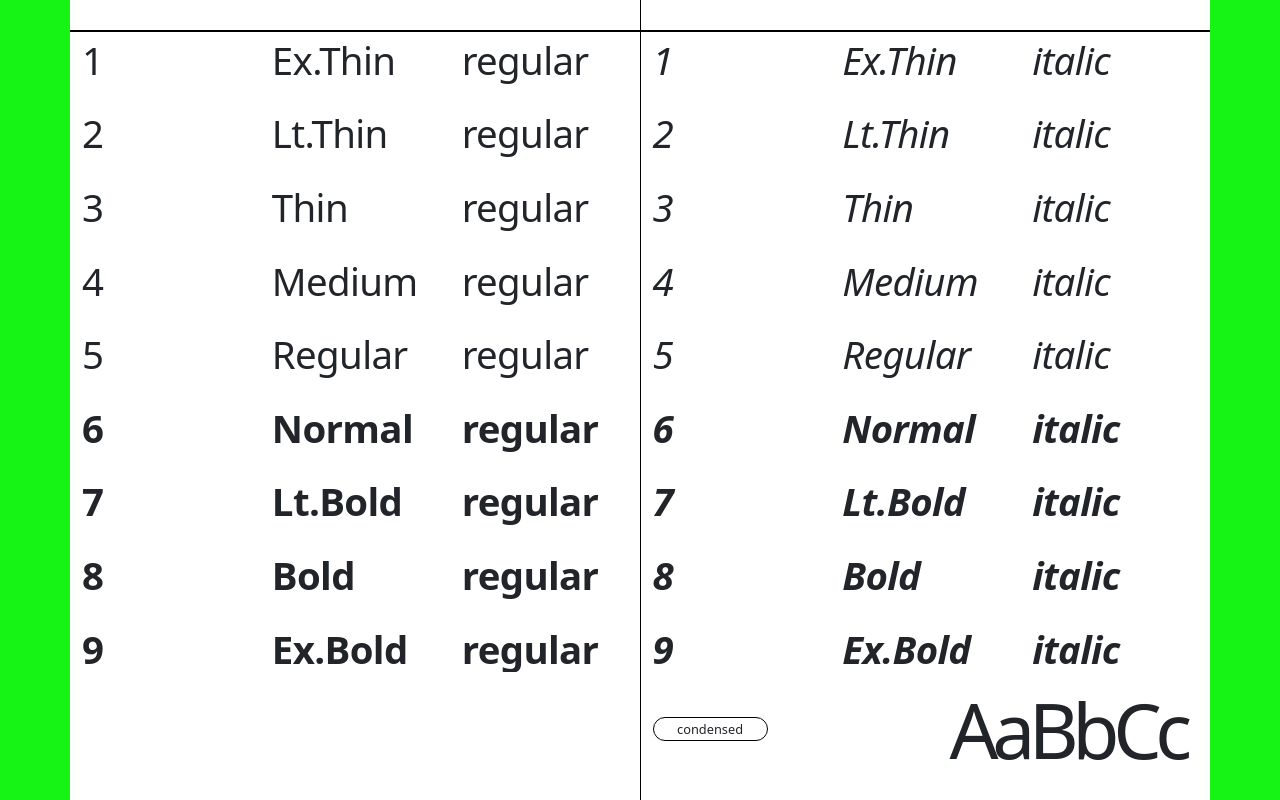
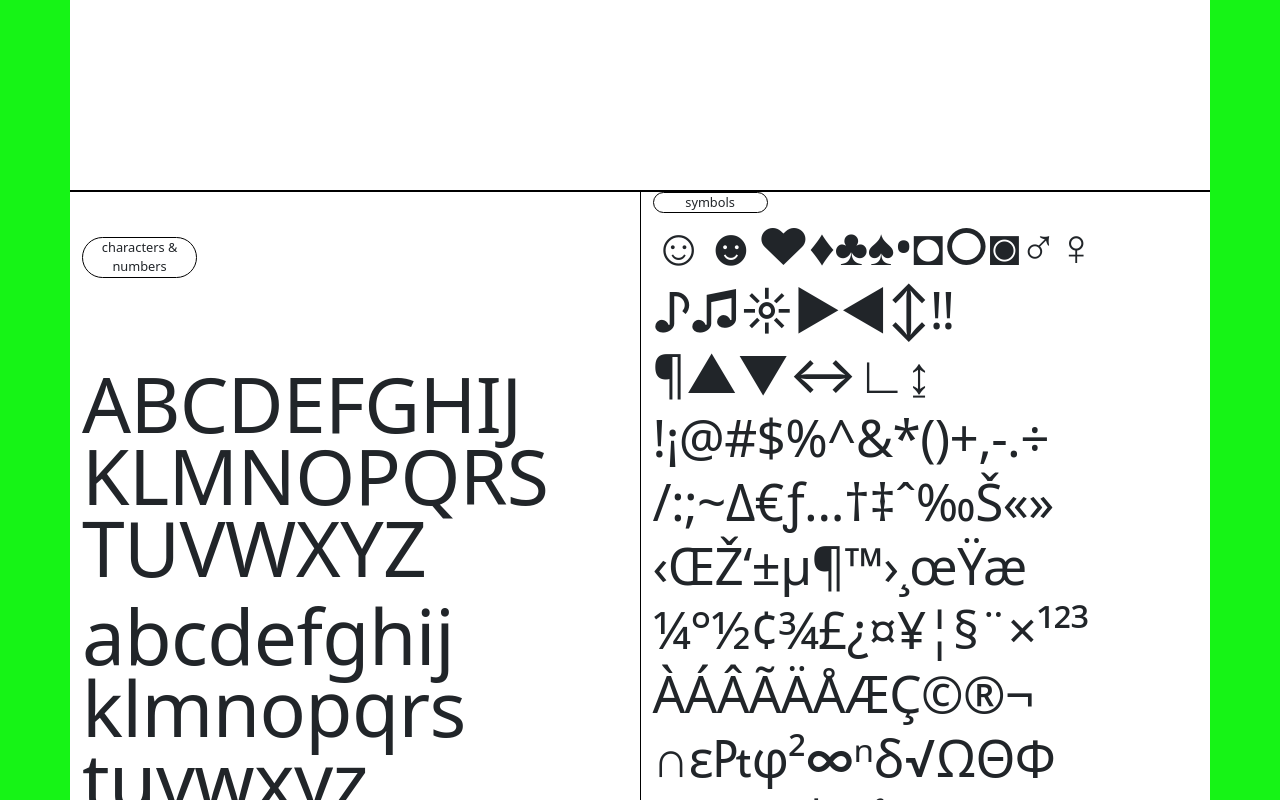
Before and after one commit to Kaltrunner/font-app, a React (Vite) app: page / in a window 1280 px wide. Shown: the part 2000-2800 px from the top of the page. Built offline with nearby package versions, Linux system fonts and the light colour scheme.

Commit message:
filling up the body and adding a footer

```diff
--- a/src/App.jsx
+++ b/src/App.jsx
@@ -1,6 +1,7 @@
 import Nav from "./components/nav/nav";
 import Header from "./components/header/Header";
 import Body from "./components/body/Body";
+import Footer from "./components/Footer/Footer";
 // import FontSizeSlider from "./components/FontSizeSlider/FontSizeSlider";
 import "bootstrap/dist/css/bootstrap.min.css";
 import "./App.css";
@@ -11,6 +12,7 @@ function App() {
       <Nav clock="Clock" />
       <Header />
       <Body />
+      <Footer />
       {/* <FontSizeSlider /> */}
     </>
   );
--- /dev/null
+++ b/src/components/Footer/Footer.jsx
@@ -0,0 +1,48 @@
+import "./footer.css";
+
+function Footer() {
+  return (
+    <div className="footer-body-div">
+      <div className="line-div"></div>
+
+      <div className="container text-center">
+        <div className="row footer-row">
+          <div className="col footer-col">
+            Resources:
+            <br />
+            <a
+              id="tag"
+              target="_blank"
+              rel="noreferrer"
+              href="https://en.wikipedia.org/wiki/Helvetica"
+            >
+              Wikipedia
+            </a>
+            <br/>
+            <a
+              id="tag"
+              target="_blank"
+              rel="noreferrer"
+              href="https://fsymbols.com/"
+            >fsymbols</a>
+          </div>
+          <div className="col"> </div>
+          <div className="col">
+            Designed and developed by{" "}
+            <a
+              id="tag"
+              target="_blank"
+              rel="noreferrer"
+              href="https://www.erikmrussell.com/"
+            >
+              Erik Russell
+            </a>{" "}
+            — ©2023
+          </div>
+        </div>
+      </div>
+    </div>
+  );
+}
+
+export default Footer;
--- /dev/null
+++ b/src/components/Footer/footer.css
@@ -0,0 +1,23 @@
+
+
+.footer-body-div {
+    margin-top: 6vh;
+    height: 30vh;
+}
+
+.footer-col {
+    text-align: left;
+}
+
+#tag {
+    color: gray;
+    text-decoration: none;
+    border-bottom: 1px solid rgb(22, 244, 22);
+    transition: all .25s ease-in-out;
+}
+
+#tag:hover {
+    text-decoration: none;
+    border-bottom: 1px solid #000;
+    transition: all .25s ease-in-out;
+}
--- a/src/components/body/Body.jsx
+++ b/src/components/body/Body.jsx
@@ -5,9 +5,74 @@ function Body() {
     <div className="body-container-div">
       <div className="container text-center">
         <div className="row">
-          <div className="col col-left" id="body-col"></div>
+          {/* <div className="col col-left" id="body-col">
+            <div className="subform-title-div">
+              <p className="subform-title-div-text">characters</p>
+            </div>
 
-          <div className="col col-right" id="body-col"></div>
+          </div> */}
+
+          <div className="col col-right" id="body-col">
+            <p>Font Size Slider</p>
+          </div>
+        </div>
+      </div>
+      <div className="container text-center">
+        <div className="row">
+          <div className="col col-left" id="body-col">
+            <div className="subform-title-div">
+              <p className="subform-title-div-text">characters & numbers</p>
+            </div>
+            <div className="character-list-div">
+              <p className="character-list">
+                ABCDEFGHIJ
+                <br />
+                KLMNOPQRS
+                <br />
+                TUVWXYZ
+              </p>
+              <p className="character-list">
+                abcdefghij
+                <br />
+                klmnopqrs
+                <br />
+                tuvwxyz
+              </p>
+              <br />
+              <p className="character-list">0123456789</p>
+            </div>
+          </div>
+
+          <div className="col col-right" id="body-col">
+            <div className="subform-title-div">
+              <p className="subform-title-div-text">symbols</p>
+            </div>
+            <div className="character-list-div">
+              <p className="character-list" id="symbols">
+                ☺☻♥♦♣♠•◘○◙♂♀
+                <br />
+                ♪♫☼►◄↕‼¶▲▼↔∟↨
+                <br />
+                !¡@#$%^&*()+,-.÷
+                <br />
+                /:;~Δ€ƒ…†‡ˆ‰Š«»
+                <br />
+                ‹ŒŽ‘±µ¶™›¸œŸæ
+                <br />
+                ¼°½¢¾£¿¤¥¦§¨×¹²³
+                <br />
+                ÀÁÂÃÄÅÆÇ©®¬
+                <br />
+                ∩ε₧φ²∞ⁿδ√ΩΘΦ
+                <br />
+                ≈τµ÷σ⌡Σ⌠π≤Γ≥ß±
+                <br />
+                α≡░▒▓│┤╡╢╖╕╣║
+                <br />
+                ▀▐▌▌▄■█←→↓↑
+              </p>
+            </div>
+          </div>
         </div>
       </div>
 
@@ -329,11 +394,76 @@ function Body() {
 
       <div className="container text-center">
         <div className="row">
-          <div className="col col-left" id="body-col"></div>
+          <div className="col col-left" id="body-col">
+            <div class="row subform-row">
+              <div class="col" id="subform-title">
+                <div className="subform-title-div">
+                  <p className="subform-title-div-text">63px</p>
+                </div>
+              </div>
+              <div class="col" id="subfam-letters">
+                <p className="subform-title-div-letters" id="f64px">
+                  Lorem ipsum
+                </p>
+              </div>
+            </div>
+            <div class="row subform-row">
+              <div class="col" id="subform-title">
+                <div className="subform-title-div">
+                  <p className="subform-title-div-text">48px</p>
+                </div>
+              </div>
+              <div class="col" id="subfam-letters">
+                <p className="subform-title-div-letters" id="f48px">
+                  Lorem ipsum dolor sit amet,
+                </p>
+              </div>
+            </div>
+            <div class="row subform-row">
+              <div class="col" id="subform-title">
+                <div className="subform-title-div">
+                  <p className="subform-title-div-text">32px</p>
+                </div>
+              </div>
+              <div class="col" id="subfam-letters">
+                <p className="subform-title-div-letters" id="f32px">
+                  Lorem ipsum dolor sit amet, consectetur adipiscing elit,
+                </p>
+              </div>
+            </div>
+            <div class="row subform-row">
+              <div class="col" id="subform-title">
+                <div className="subform-title-div">
+                  <p className="subform-title-div-text">24px</p>
+                </div>
+              </div>
+              <div class="col" id="subfam-letters">
+                <p className="subform-title-div-letters" id="f24px">
+                  Lorem ipsum dolor sit amet, consectetur adipiscing elit, sed
+                  do eiusmod tempor incididunt ut labore et dolore magna aliqua.
+                </p>
+              </div>
+            </div>
+            <div class="row subform-row">
+              <div class="col" id="subform-title">
+                <div className="subform-title-div">
+                  <p className="subform-title-div-text">16px</p>
+                </div>
+              </div>
+              <div class="col" id="subfam-letters">
+                <p className="subform-title-div-letters" id="f16px">
+                  Lorem ipsum dolor sit amet, consectetur adipiscing elit, sed
+                  do eiusmod tempor incididunt ut labore et dolore magna aliqua.
+                  Ut enim ad minim veniam, quis nostrud exercitation ullamco
+                  laboris nisi ut aliquip ex ea commodo consequat.
+                </p>
+              </div>
+            </div>
+          </div>
 
           <div className="col col-right" id="body-col">
             <div class="row subform-row">
-              <div class="col" id="subfam-title">
+              <div class="col" id="subform-title">
                 <div className="subform-title-div">
                   <p className="subform-title-div-text">condensed</p>
                 </div>
@@ -345,7 +475,7 @@ function Body() {
               </div>
             </div>
             <div class="row subform-row">
-              <div class="col" id="subfam-title">
+              <div class="col" id="subform-title">
                 <div className="subform-title-div">
                   <p className="subform-title-div-text">compact</p>
                 </div>
@@ -357,7 +487,7 @@ function Body() {
               </div>
             </div>
             <div class="row subform-row">
-              <div class="col" id="subfam-title">
+              <div class="col" id="subform-title">
                 <div className="subform-title-div">
                   <p className="subform-title-div-text">regular</p>
                 </div>
@@ -369,7 +499,7 @@ function Body() {
               </div>
             </div>
             <div class="row subform-row">
-              <div class="col" id="subfam-title">
+              <div class="col" id="subform-title">
                 <div className="subform-title-div">
                   <p className="subform-title-div-text">expanded</p>
                 </div>
@@ -383,6 +513,33 @@ function Body() {
           </div>
         </div>
       </div>
+      <div className="container text-center">
+        <div className="row">
+          <div className="col col-left" id="body-col">
+            <div className="subform-title-div">
+              <p className="subform-title-div-text">100%</p>
+            </div>
+            <div className="subform-title-div">
+              <p className="subform-title-div-text">45%</p>
+            </div>
+            <div className="subform-title-div">
+              <p className="subform-title-div-text">33%</p>
+            </div>
+          </div>
+
+          <div className="col col-right" id="body-col">
+            <div className="subform-title-div">
+              <p className="subform-title-div-text">100% - bold</p>
+            </div>
+            <div className="subform-title-div">
+              <p className="subform-title-div-text">45% - bold</p>
+            </div>
+            <div className="subform-title-div">
+              <p className="subform-title-div-text">33% - bold</p>
+            </div>
+          </div>
+        </div>
+      </div>
     </div>
   );
 }
--- a/src/components/body/body.css
+++ b/src/components/body/body.css
@@ -1,13 +1,33 @@
 
 .body-container-div {
     margin-top: 10vh;
+}
+
+.character-list-div {
+    /* display: flex;
+    flex-wrap: wrap; */
+    background-color: transparent;
+}
+
+.character-list {
+    text-align: left;
+    font-size: 6vw;
+    font-weight: 500;
+    letter-spacing: -.05vw;
+    line-height: 9vh;
+}
+
+#symbols {
+    font-size: 4vw;
+    line-height: 8vh;
+    /* letter-spacing: .15vw; */
 }
 
 .regular-font-row {
     display: flex;
     align-items: center;
     background-color: #fff;
-    /* padding:0; */
+    padding:0;
     margin:0;
 }
 
@@ -76,7 +96,7 @@
     background-color: #fff;
 }
 
-#subfam-title {
+#subform-title {
     background-color: #fff;
 }
 
@@ -89,11 +109,9 @@
     border: 1px solid #000;
     border-radius: 25rem;
     width: 9vw;
-    height: 3vh;
-    /* padding: 0; */
     display: flex;
     justify-content: center;
-    align-items: center;
+    align-items: flex-start;
 }
 
 .subform-title-div-text {
@@ -129,11 +147,49 @@
 }
 
 #body-col{
-    height: 80vh;
+    height: 100vh;
     background-color: #fff;
+    display: flex;
+    justify-content: space-around   ;
 }
 
 .italic-font {
     font-style: italic;
     letter-spacing: -.05vw;
 }
+
+.lorem-row {
+    display: flex;
+
+}
+
+#f64px {
+    font-size: 4.25vw;
+    /* font-size: 64px; */
+    line-height: 7vh;
+}
+
+#f48px {
+    font-size: 3.1vw;
+    /* font-size: 48px; */
+    line-height: 5vh;
+}
+
+#f32px {
+    font-size: 2.1vw;
+    /* font-size: 32px; */
+    line-height: 3.5vh;
+}
+
+#f24px {
+    font-size: 1.55vw;
+    /* font-size: 24px; */
+    line-height: 3vh;
+}
+
+#f16px {
+    font-size: 1.05vw;
+    /* font-size: 16px; */
+    line-height: 2vh;
+
+}
--- a/src/components/header/Header.jsx
+++ b/src/components/header/Header.jsx
@@ -52,7 +52,7 @@ function Header() {
             Hustwit was released in 2007 to coincide with the 50th anniversary
             of the typeface's introduction in 1957.
           </div>
-          <div class="col">
+          <div class="col" id="header-col">
             Like many neo-grotesque designs, Helvetica has narrow apertures,
             which limits its legibility onscreen and at small print sizes. It
             also has no visible difference between upper-case 'i' and lower-case
```
Also changed, not shown: src/components/nav/nav.css (+9 -8 lines). Lines whose indentation alone changed are shown as unchanged.
